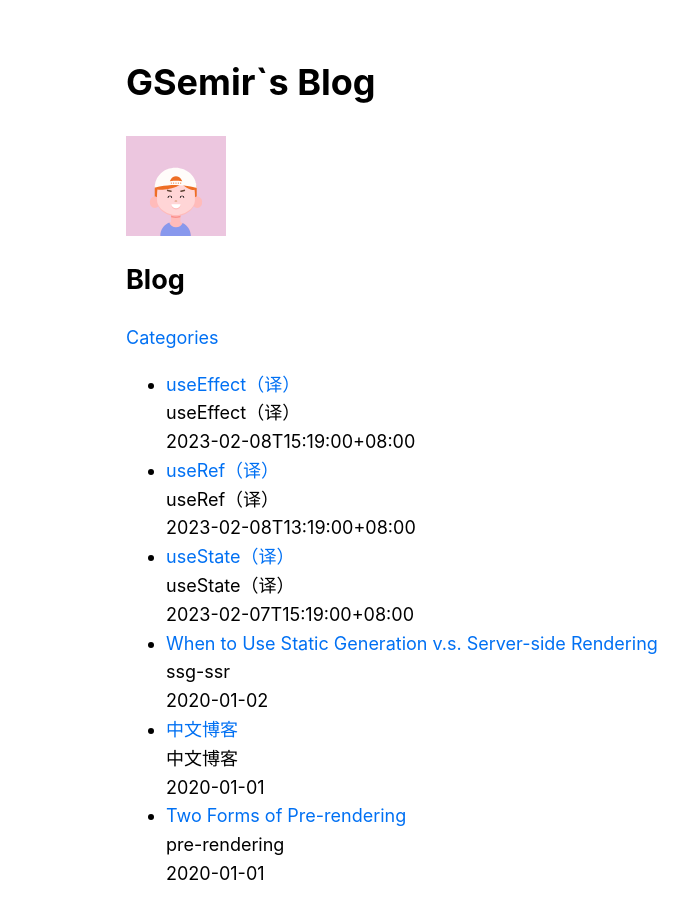
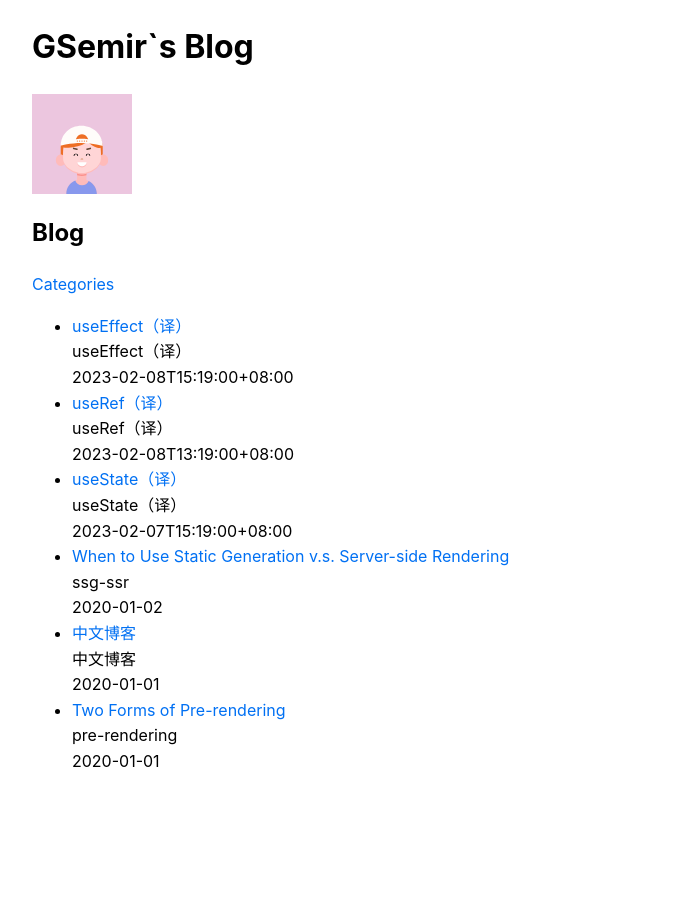
Before and after one commit to GSemir0418/gsemir-blog-src, a Next.js app: page / in a window 1280 px wide. Shown: the top 918 px of the page, without its empty margins (208-896 px from the left). After the commit the page ends 871 px from the top, so only its background shows below. Built offline with nearby package versions, Linux system fonts and the light colour scheme.

Commit message:
UI: 优化blog页面展示

```diff
--- a/package.json
+++ b/package.json
@@ -19,6 +19,7 @@
     "eslint": "8.31.0",
     "eslint-config-next": "13.1.1",
     "gray-matter": "4.0.3",
+    "moment": "^2.29.4",
     "next": "13.1.1",
     "react": "18.2.0",
     "react-dom": "18.2.0",
--- a/pages/_app.tsx
+++ b/pages/_app.tsx
@@ -1,4 +1,5 @@
 import '../styles/globals.css'
+import '../styles/vars.css'
 import type { AppProps } from 'next/app'
 
 export default function App({ Component, pageProps }: AppProps) {
--- a/styles/Layout.module.scss
+++ b/styles/Layout.module.scss
@@ -1,5 +1,4 @@
 .container {
-  max-width: 36rem;
-  padding: 0 1rem;
-  margin: 3rem auto 6rem;
+  max-width: 50rem;
+  margin: 1rem auto 6rem;
 }
--- a/styles/globals.css
+++ b/styles/globals.css
@@ -5,7 +5,7 @@ body {
   font-family: -apple-system, BlinkMacSystemFont, Segoe UI, Roboto, Oxygen, Ubuntu,
     Cantarell, Fira Sans, Droid Sans, Helvetica Neue, sans-serif;
   line-height: 1.6;
-  font-size: 18px;
+  font-size: 16px;
 }
 
 * {
--- /dev/null
+++ b/styles/vars.css
@@ -0,0 +1,4 @@
+:root {
+    --article-bg-color: rgba(234, 235, 235, 0.519);
+    --article-subfont-color: #11111193;
+}
```
Also changed, not shown: components/ArticleTitle.tsx (added, +17 -0 lines), pages/post/[id].tsx (+7 -9 lines), styles/ArticleTitle.module.scss (added, +13 -0 lines), 1 other file (tests, documents, lock files or other folders).
